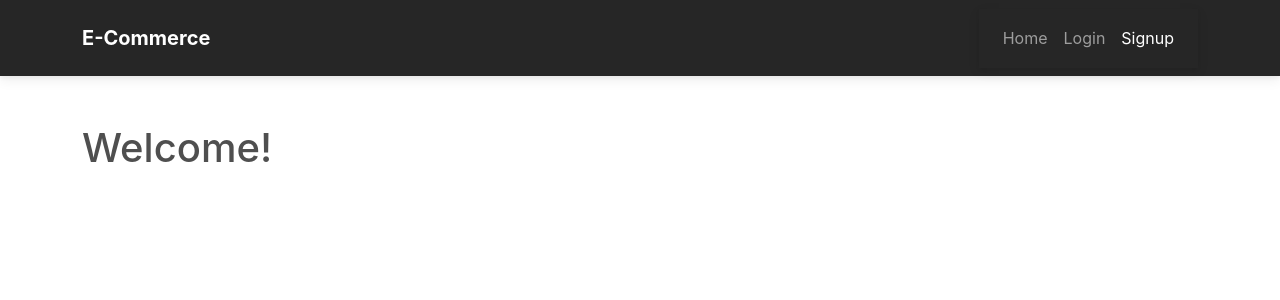
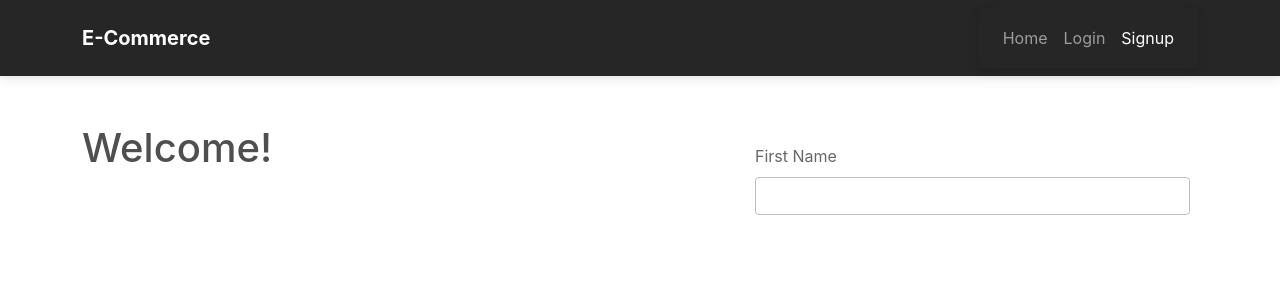
Before and after one commit to khallarrahul/phase-5-project-final, a React (Create React App) app in the folder client/: page /signup in a window 1280 px wide. Shown: the top 300 px of the page. Built offline with nearby package versions, Linux system fonts and the light colour scheme; a small style sheet from the web is missing.

Commit message:
adds first_name form

```diff
--- a/client/src/Signup.js
+++ b/client/src/Signup.js
@@ -27,7 +27,22 @@ function Signup() {
         <h1 className="col-12 col-md-7 col-sm-6">
           Welcome!
         </h1>
-
+        <div className="col-12 col-md-5 col-sm-6 signup-form">
+          <form onSubmit={handleSubmit}>
+            <div className="mb-3">
+            <label htmlFor="first_name" className="form-label">First Name</label>
+              <input
+                type="text"
+                className="form-control"
+                id="first_name"
+                name="first_name"
+                value={formData.first_name}
+                onChange={handleChange}
+                required
+              />
+            </div>
+          </form>
+        </div>
       </div>
     </div>
   );
```
